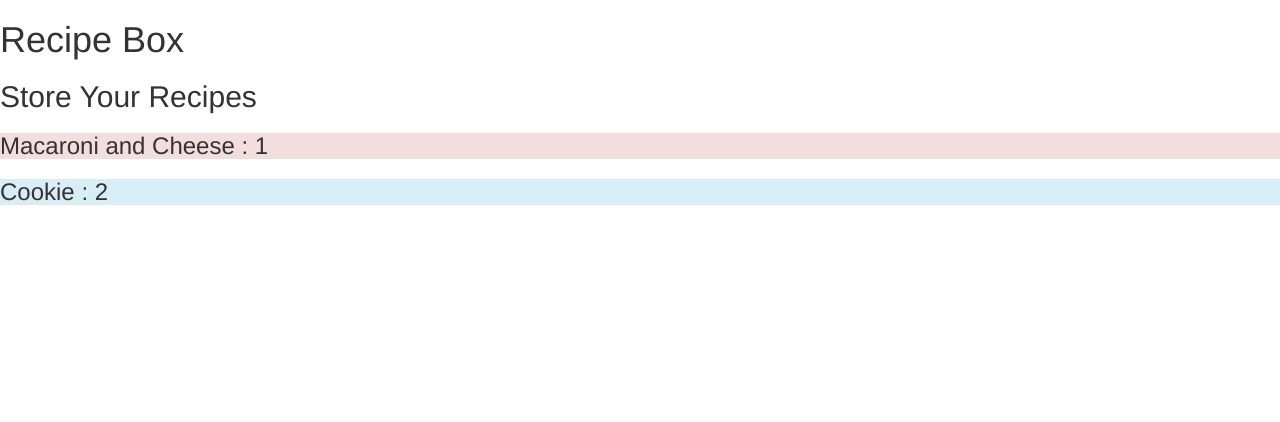
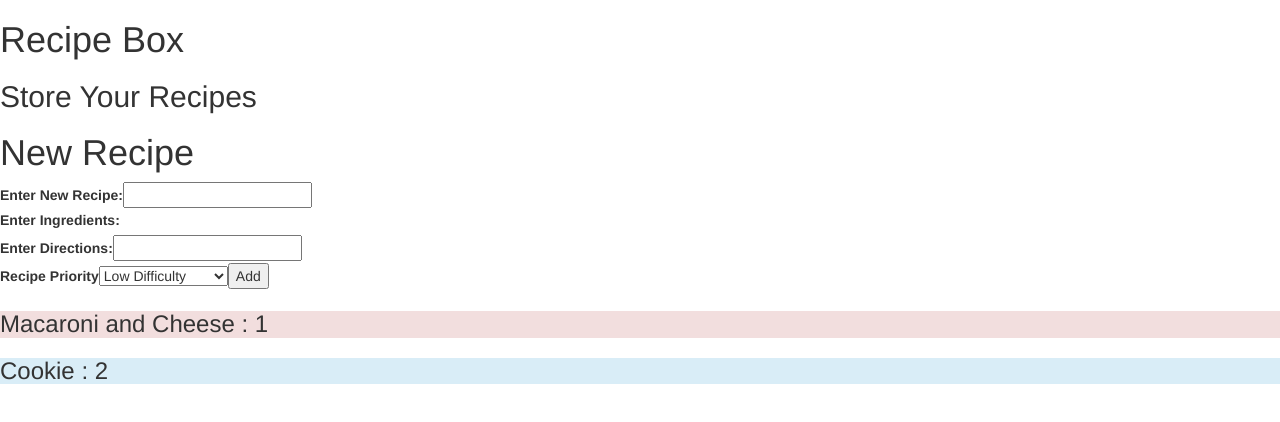
Before and after one commit to seanulus/recipe-box-angular, an Angular app: page / in a window 1280 px wide. Shown: the top 422 px of the page. Built offline with nearby package versions, Linux system fonts and the light colour scheme.

Commit message:
Add brackets for array input

```diff
--- a/src/app/app.component.html
+++ b/src/app/app.component.html
@@ -5,4 +5,5 @@
   </h1>
   <h2>{{currentFocus}}</h2>
 
+  <app-new-recipe (sendRecipe)="addRecipe($event)"></app-new-recipe>
   <app-recipe-list [childRecipeList]="masterRecipeList" (clickSender)="editRecipe($event)"><app-recipe-list>
--- a/src/app/app.component.ts
+++ b/src/app/app.component.ts
@@ -13,4 +13,7 @@ export class AppComponent {
     new Recipe('Macaroni and Cheese', ['Macaroni', 'Cheddar Cheese', 'Milk', 'Flour', 'Butter', 'Salt'], 'First, start boiling some water on the stove.', 1),
     new Recipe('Cookie', ['Cookie dough'], 'Throw it in the oven', 2)
   ]
+  addRecipe(newRecipe: Recipe) {
+    this.masterRecipeList.push(newRecipe);
+  }
 }
--- a/src/app/app.module.ts
+++ b/src/app/app.module.ts
@@ -6,12 +6,14 @@ import { AppComponent } from './app.component';
 import { FormsModule } from '@angular/forms';
 import { RecipeListComponent } from './recipe-list/recipe-list.component';
 import { EditRecipeComponent } from './edit-recipe/edit-recipe.component';
+import { NewRecipeComponent } from './new-recipe/new-recipe.component';
 
 @NgModule({
   declarations: [
     AppComponent,
     RecipeListComponent,
-    EditRecipeComponent
+    EditRecipeComponent,
+    NewRecipeComponent
   ],
   imports: [
     BrowserModule,
--- /dev/null
+++ b/src/app/new-recipe/new-recipe.component.html
@@ -0,0 +1,26 @@
+<h1>New Recipe</h1>
+<div>
+  <label>Enter New Recipe:</label>
+  <input #newTitle>
+</div>
+<div>
+  <label>Enter Ingredients:</label>
+  <ul *ngFor="let ingredient of ingredients">
+    <li><input #newIngredients1></li>
+    <li><input #newIngredients2></li>
+    <li><input #newIngredients3></li>
+  </ul>
+</div>
+<div>
+  <label>Enter Directions:</label>
+  <input #newDirections>
+</div>
+<div>
+  <label>Recipe Priority</label>
+  <select #newDifficulty>
+    <option [value]="1">Low Difficulty</option>
+    <option [value]="2">Medium Difficulty</option>
+    <option [value]="3">High Difficulty</option>
+  </select>
+  <button (click)="submitForm(newTitle.value, [newIngredients1.value, newIngredients2.value, newIngredients3.value], newDirections.value, newDifficulty.value); newTitle.value=''; newIngredients.value=''; newDirections.value='';">Add</button>
+</div>
--- /dev/null
+++ b/src/app/new-recipe/new-recipe.component.ts
@@ -0,0 +1,17 @@
+import { Component, Output, EventEmitter } from '@angular/core';
+import { Recipe } from '../models/recipe.model'
+@Component({
+  selector: 'app-new-recipe',
+  templateUrl: './new-recipe.component.html',
+  styleUrls: ['./new-recipe.component.css']
+})
+export class NewRecipeComponent {
+  @Output() sendRecipe = new EventEmitter();
+
+  submitForm(title: string, ingredients: Array<string>, directions: string, difficulty: number) {
+    let newRecipe: Recipe = new Recipe(title, ingredients, directions, difficulty);
+    this.sendRecipe.emit(newRecipe);
+  }
+
+  constructor() { }
+}
```
Also changed, not shown: src/app/new-recipe/new-recipe.component.css (added), 1 other file (tests, documents, lock files or other folders).
